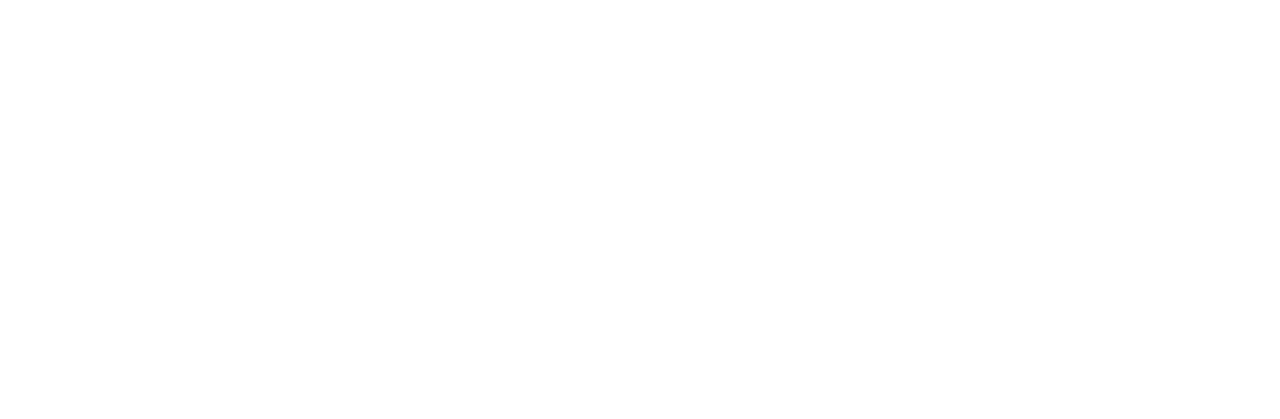
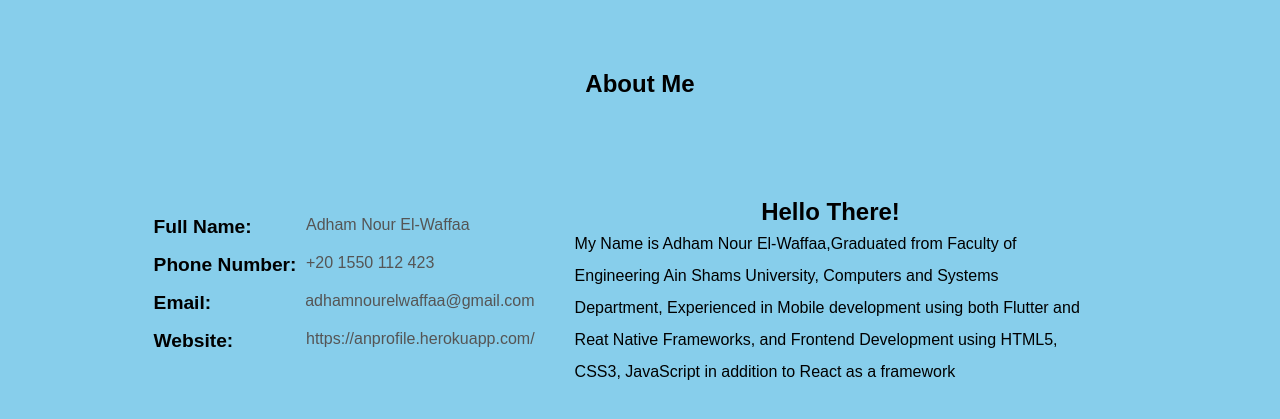
Before and after one commit to AdhamNour/my_profile, a React (Create React App) app: page / in a window 1280 px wide. Shown: the part 979-1398 px from the top of the page. Before the commit the page ends 857 px from the top, so only its background shows below. Built offline with nearby package versions, Linux system fonts and the light colour scheme.

Commit message:
initial styling fro about me

```diff
--- a/src/App.tsx
+++ b/src/App.tsx
@@ -1,11 +1,13 @@
 import ANHeader from "./components/Header/Header";
 import ANShowCase from "./components/ShowCase/ANShowCase";
+import AboutMe from "./components/AboutMe/AboutMe";
 import classes from "./App.module.css";
 function App() {
   return (
     <div className={classes.mainContainer}>
       <ANHeader />
       <ANShowCase />
+      <AboutMe />
     </div>
   );
 }
--- /dev/null
+++ b/src/components/AboutMe/AboutMe.module.css
@@ -0,0 +1,28 @@
+.AboutMeContainer {
+  height: 100vh;
+  display: flex;
+  align-items: center;
+  justify-content: center;
+  background-color: skyblue;
+  flex-direction: column;
+  padding: 12rem 2rem;
+}
+.Details {
+  flex: 1;
+  display: flex;
+  width: 80%;
+}
+
+.PersonalInformation,
+.BriefIntroduction {
+  display: flex;
+  justify-content: center;
+  align-items: center;
+  flex-direction: column;
+}
+
+.BriefIntroduction {
+  flex: 1;
+  padding: 0 2.5rem;
+  line-height: 2rem;
+}
--- /dev/null
+++ b/src/components/AboutMe/AboutMe.tsx
@@ -0,0 +1,41 @@
+import React from "react";
+import PieceOfPersonalInformation from "./PieceOfPersonalInformation/PieceOfPersonalInfromation";
+import classes from "./AboutMe.module.css";
+
+export interface AboutMeProps {}
+
+const AboutMe: React.SFC<AboutMeProps> = () => {
+  const myPersonalInformation = [
+    { title: "Full Name", detail: "Adham Nour El-Waffaa" },
+    { title: "Phone Number", detail: "+20 1550 112 423" },
+    { title: "Email", detail: "adhamnourelwaffaa@gmail.com" },
+    { title: "Website", detail: "https://anprofile.herokuapp.com/" },
+  ];
+  const myPersonalInformationUI = myPersonalInformation.map(
+    (pieceofPersonalInformation, index) => (
+      <PieceOfPersonalInformation {...pieceofPersonalInformation} key={index} />
+    )
+  );
+  return (
+    <div className={classes.AboutMeContainer} id="AboutMe">
+      <h2>About Me</h2>
+      <div className={classes.Details}>
+        <div className={classes.PersonalInformation}>
+          {myPersonalInformationUI}
+        </div>
+        <div className={classes.BriefIntroduction}>
+          <h2>Hello There!</h2>
+          <p>
+            My Name is Adham Nour El-Waffaa,Graduated from Faculty of
+            Engineering Ain Shams University, Computers and Systems Department,
+            Experienced in Mobile development using both Flutter and Reat Native
+            Frameworks, and Frontend Development using HTML5, CSS3, JavaScript in
+            addition to React as a framework
+          </p>
+        </div>
+      </div>
+    </div>
+  );
+};
+
+export default AboutMe;
--- /dev/null
+++ b/src/components/AboutMe/PieceOfPersonalInformation/PieceOfPersonalInformation.module.css
@@ -0,0 +1,16 @@
+.PieceOfPersonalInformationContainer {
+  display: flex;
+  min-width: 381px;
+  width: 381px;
+  margin-bottom: 1rem;
+}
+.PieceOfPersonalInformationContainer .title {
+  flex: 4;
+  font-size: 1.2rem;
+  font-weight: bold;
+}
+
+.PieceOfPersonalInformationContainer .detail {
+  flex: 6;
+  color: #555;
+}
--- /dev/null
+++ b/src/components/AboutMe/PieceOfPersonalInformation/PieceOfPersonalInfromation.tsx
@@ -0,0 +1,18 @@
+import React from "react";
+import classes from "./PieceOfPersonalInformation.module.css";
+export interface PieceOfPersonalInformationProps {
+  title: string;
+  detail: string;
+}
+
+const PieceOfPersonalInformation: React.SFC<PieceOfPersonalInformationProps> =
+  ({ title, detail }) => {
+    return (
+      <div className={classes.PieceOfPersonalInformationContainer}>
+        <p className={classes.title}>{title}:</p>
+        <p className={classes.detail}>{detail}</p>
+      </div>
+    );
+  };
+
+export default PieceOfPersonalInformation;
--- a/src/components/Header/Header.tsx
+++ b/src/components/Header/Header.tsx
@@ -12,11 +12,11 @@
   const [open, setOpen] = useState(false);
 
   const buttons = [
-    "About Me",
-    "Resume",
-    "Skills",
-    "Recent Projects",
-    "Contacts",
+    { title: "About Me", href: "#AboutMe" },
+    { title: "Resume", href: "#Resume" },
+    { title: "Skills", href: "#Skills" },
+    { title: "Recent Projects", href: "#RecentProjects" },
+    { title: "Contacts", href: "#Contacts" },
   ];
 
   let buttonsUI = buttons.map((button, index) => {
@@ -27,7 +27,6 @@
     return (
       <Button
         className={[classes.btn, _className].join(" ")}
-        color="primary"
         onClick={() => {
           setSelectedIndex(index);
           setOpen(true);
@@ -35,8 +34,9 @@
             setOpen(false);
           }, 1500);
         }}
+        href={button.href}
       >
-        {button}
+        {button.title}
       </Button>
     );
   });
--- a/src/components/ShowCase/ANShowCase.module.css
+++ b/src/components/ShowCase/ANShowCase.module.css
@@ -14,7 +14,7 @@
   background-size: cover;
   height: 100%;
   position: absolute;
-  top: 40px;
+  top: 50px;
   right: 0px;
   bottom: 0px;
   left: 0px;
@@ -22,8 +22,8 @@
 }
 
 .ProfilePic {
-  height: 250px;
-  width: 250px;
+  min-height: 250px;
+  min-width: 250px;
   background-color: blue;
   background-image: url("../../assets/images/profile.jpg");
   background-position: center center;
--- a/src/components/ShowCase/ANShowCase.tsx
+++ b/src/components/ShowCase/ANShowCase.tsx
@@ -5,7 +5,7 @@
 
 const ANShowCase: React.FC<ANShowCaseProps> = () => {
   return (
-    <div className={classes.ANShowCaseContainer}>
+    <div className={classes.ANShowCaseContainer} id="home" >
       <div className={classes.ProfilePic}></div>
       <h1>Adham Nour El-Waffaa</h1>
       <p>Web developer | Mobile developer</p>
```
Also changed, not shown: 1 other file (tests, documents, lock files or other folders).
